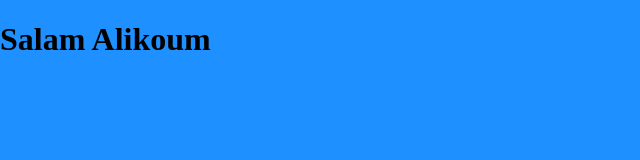
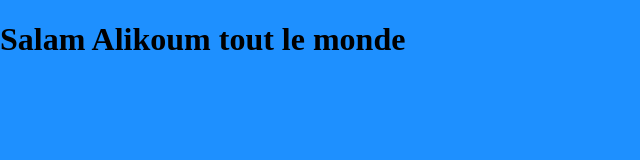
Before and after one commit to AhseneRemmouche/template-js20, a plain HTML site: page index.html in a window 1280 px wide. Shown: the whole page, without its empty margins (0-640 px from the left). Drawn offline with Linux system fonts and the light colour scheme.

Commit message:
tout le monde

```diff
--- a/index.html
+++ b/index.html
@@ -12,7 +12,7 @@
 </head>
 
 <body>
-  <h1>Salam Alikoum</h1>
+  <h1>Salam Alikoum tout le monde</h1>
   <!-- script -->
   <script scr="script.js"></script>
 </body>
```
